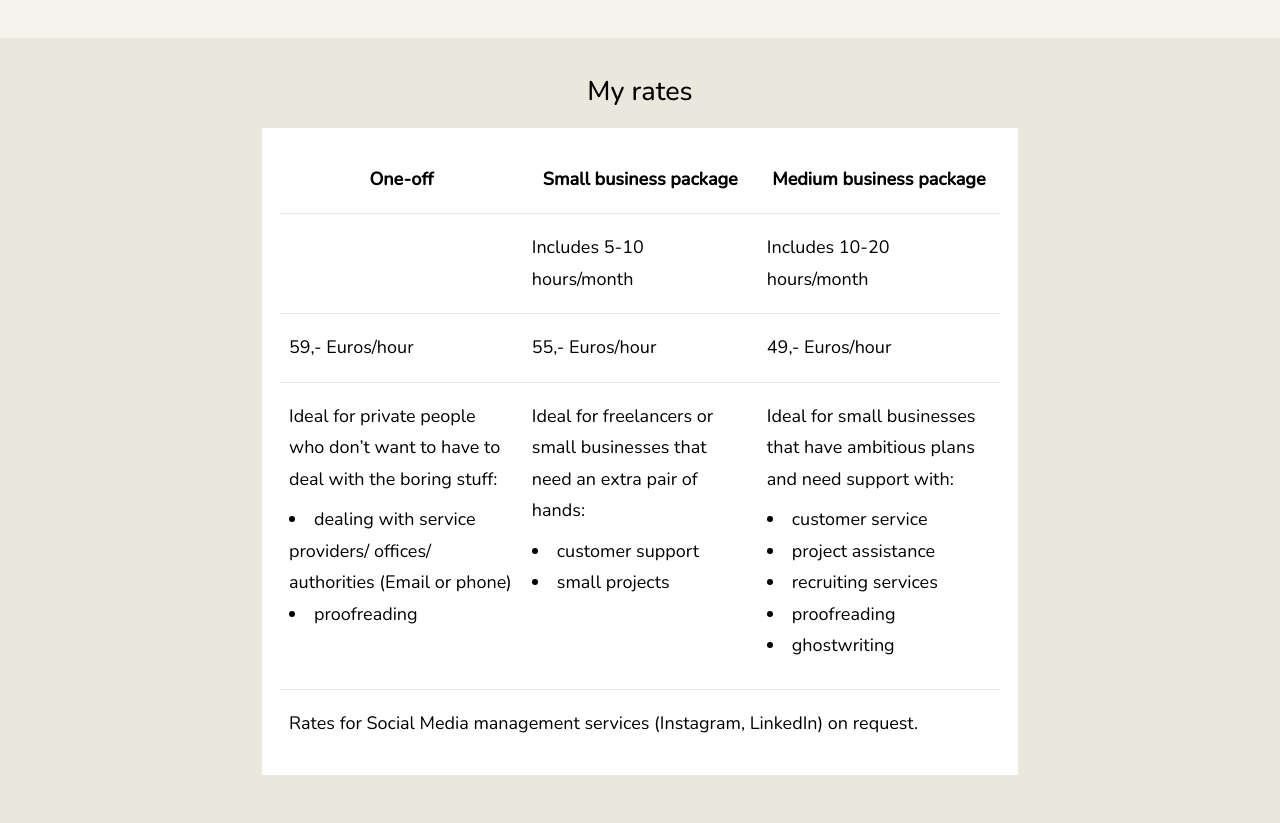
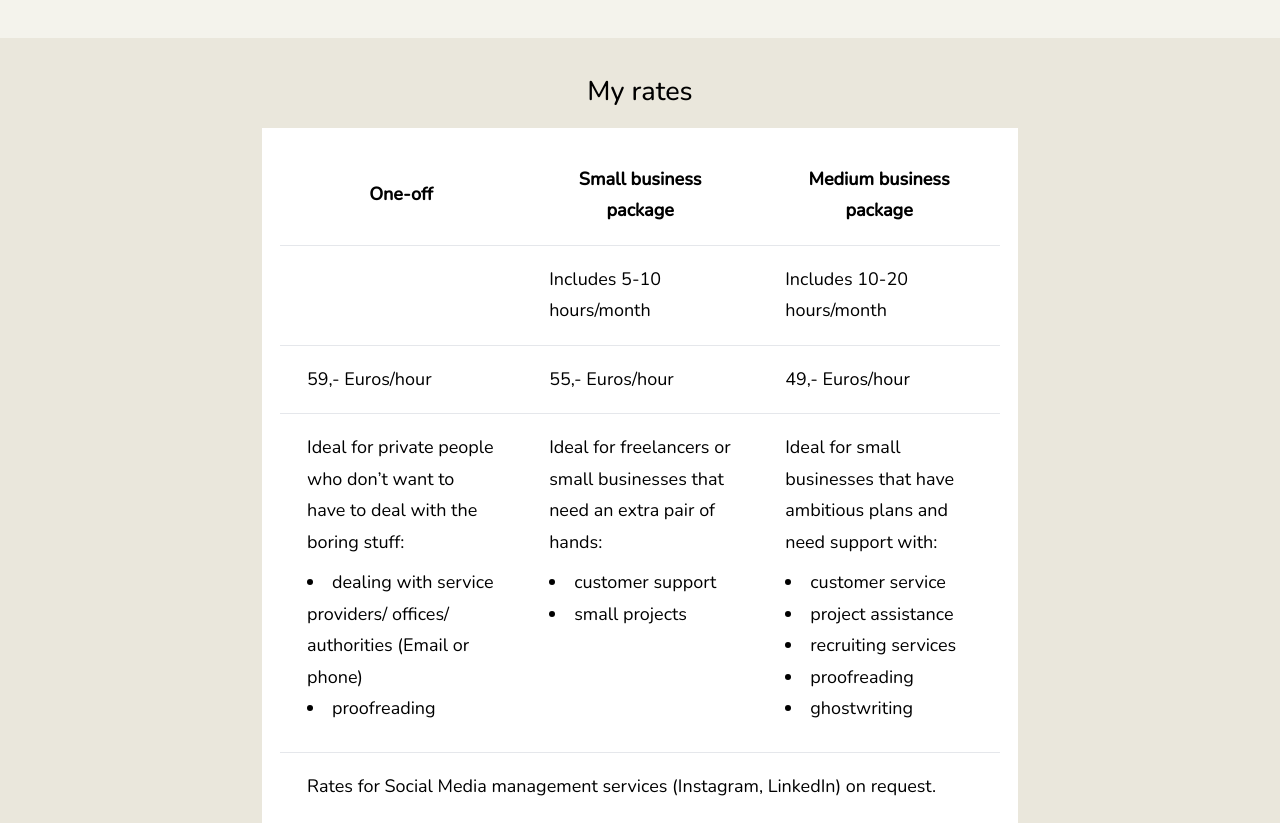
Before and after one commit to vasdurance/vasdurance.github.io, a website: page index.html in a window 1280 px wide. Shown: the part 1220-2043 px from the top of the page. Drawn offline with nearby package versions, Linux system fonts and the light colour scheme.

Commit message:
Increase table column gap

```diff
--- a/index.html
+++ b/index.html
@@ -50,7 +50,7 @@
     <section>
       <div class="container">
         <h1>My rates</h1>
-        <div class="box max-w-2xl mb-12 mx-auto p-4">
+        <div class="box max-w-2xl mb-6 mx-auto p-4">
           <table>
             <thead>
             <tr>
--- a/src/input.css
+++ b/src/input.css
@@ -26,7 +26,7 @@
   }
 
   td, th {
-    @apply px-2 py-4;
+    @apply px-6 py-4;
   }
   tr {
     @apply border-b border-gray-200
```
Also changed, not shown: dist/output.css.
